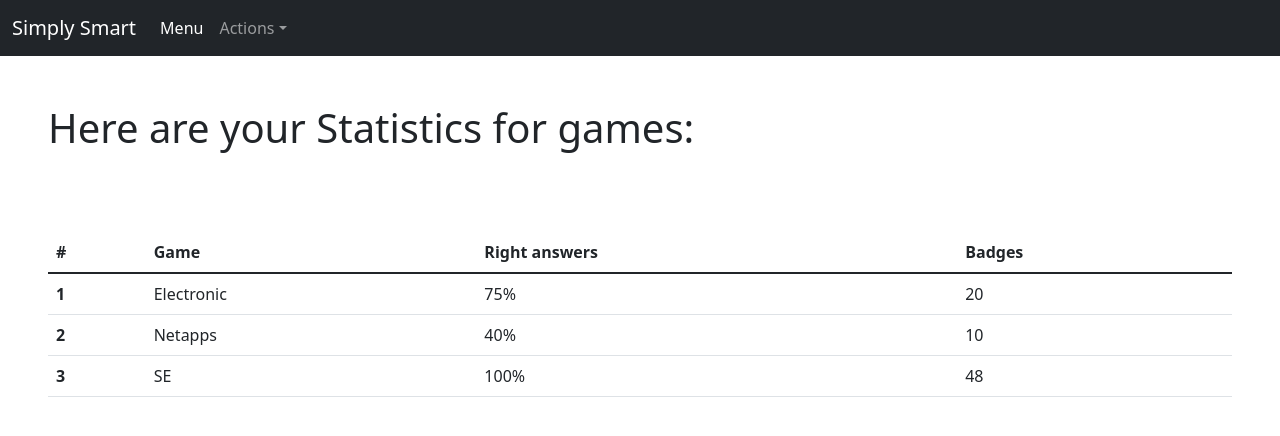
After one commit to Flowdawan/SimplySmart, a Django app: page /game/game/user/statistic in a window 1280 px wide. The commit adds this page. Shown: the top 436 px of the page. Run offline with Django 4.2, Linux system fonts and the light colour scheme.

Commit message:
created route to statistic template page

```diff
--- /dev/null
+++ b/game/static/js/popup.js
@@ -0,0 +1,5 @@
+var myModal = document.getElementById('exampleModal')
+
+myModal.addEventListener('shown.bs.modal', function () {
+  myInput.focus()
+})
--- /dev/null
+++ b/game/templates/game/gameStatistic.html
@@ -0,0 +1,43 @@
+{% extends 'layout.html' %}
+{% block content %}
+{% load static %}
+
+<div class="bg-transparent m-4 p-4">
+    <h1 class="text-right">Here are your Statistics for games:</h1>
+
+</div>
+
+<div class="bg-transparent m-4 p-4">
+<table class="table">
+    <thead>
+        <tr>
+        <th scope="col">#</th>
+        <th scope="col">Game</th>
+        <th scope="col">Right answers</th>
+        <th scope="col">Badges</th>
+        </tr>
+    </thead>
+    <tbody>
+        <tr>
+        <th scope="row">1</th>
+        <td>Electronic</td>
+        <td>75%</td>
+        <td>20</td>
+        </tr>
+        <tr>
+        <th scope="row">2</th>
+        <td>Netapps</td>
+        <td>40%</td>
+        <td>10</td>
+        </tr>
+        <tr>
+        <th scope="row">3</th>
+        <td>SE</td>
+        <td>100%</td>
+        <td>48</td>
+        </tr>
+    </tbody>
+    </table>
+</div>
+
+{% endblock %}
--- a/game/templates/layout.html
+++ b/game/templates/layout.html
@@ -6,6 +6,7 @@
     <meta http-equiv="X-UA-Compatible" content="IE=edge" />
     <meta name="viewport" content="width=device-width, initial-scale=1.0" />
     <link href="https://cdn.jsdelivr.net/npm/bootstrap@5.1.3/dist/css/bootstrap.min.css" rel="stylesheet" integrity="sha384-1BmE4kWBq78iYhFldvKuhfTAU6auU8tT94WrHftjDbrCEXSU1oBoqyl2QvZ6jIW3" crossorigin="anonymous" />
+
     <title>Simply Smart</title>
 
     <!-- Style for the navbar -->
@@ -41,6 +42,8 @@
     {% endif %}
     {% block content %} {% endblock %}
     <script src="https://cdn.jsdelivr.net/npm/bootstrap@5.1.3/dist/js/bootstrap.bundle.min.js" integrity="sha384-ka7Sk0Gln4gmtz2MlQnikT1wXgYsOg+OMhuP+IlRH9sENBO0LRn5q+8nbTov4+1p" crossorigin="anonymous"></script>
-    {% block scripts %} {% endblock %}
+
+    {% block scripts %}
+    {% endblock %}
   </body>
 </html>
--- a/game/templates/partials/navbar.html
+++ b/game/templates/partials/navbar.html
@@ -19,8 +19,12 @@
           <a class="nav-link dropdown-toggle" href="#" id="dropdown04" data-bs-toggle="dropdown" aria-expanded="false">Actions</a>
           <ul class="dropdown-menu" aria-labelledby="dropdown04">
             <li><a class="dropdown-item" href="{% url 'regularGame' %}">Start the game</a></li>
+            {% if user.is_authenticated %}
+            <li><a class="dropdown-item" href="#">Start a custom Game</a></li>
             <li><a class="dropdown-item" href="{% url 'customGame'  %}">Create a game</a></li>
-            <li><a class="dropdown-item" href="#">Show statistics</a></li>
+            <li><a class="dropdown-item" href="{% url 'gameStatistic'  %}">Show statistics</a></li>
+            {% endif %}
+
             {% if user.is_authenticated %}
             <li><a href="{% url 'signout' %}" class="btn btn-primary dropdown-item">Logout</a></li>
             {% else %}
--- a/game/urls.py
+++ b/game/urls.py
@@ -7,10 +7,15 @@ urlpatterns = [
     path('signout', views.signout, name='signout'),
     path('signup', views.signup, name='signup'),
     path('menu', views.menu, name='menu'),
+    #path('game/specialMode', views.specialMode, name='specialMode'),
     path('regularGame', views.regular_game, name='regularGame'),
     path('regularGame/<int:question_id>', views.regular_game, name='regularGame'),
     path('checkAnswer/<int:question_id>/<str:answer>', views.check_answer, name='checkAnswer'),
     path('auth/manage', views.manageUser, name='manageUser'),
     path('game/customGame/create', views.customGame, name='customGame'),
     path('game/customGame/create/questions/<str:game_names>', views.customGameQuestions, name='customGameQuestions'),
+    #path('game/customGame/start', views.startCustomGame, name='startCustomGame'),
+    path('game/user/statistic', views.gameStatistic, name='gameStatistic'),
+
+
 ]
--- a/game/views.py
+++ b/game/views.py
@@ -16,6 +16,9 @@ from game.models import Player
 from game.models import QuestionStat
 
 from game.templatetags import htmlEscape
+
+def specialMode(request):
+    return redirect('https://simplysmart.at/')
 
 
 # Create your views here.
@@ -181,3 +184,6 @@ def customGameQuestions(request, game_names):
             return render(request, 'game/customGame/questions.html', {'form': form, 'game_names': game_names})
     else:
         return redirect('signin')
+
+def gameStatistic(request):
+    return render(request, 'game/gameStatistic.html')
```
Also changed, not shown: game/templates/game/menu.html (+29 -1 lines), db.sqlite3.
